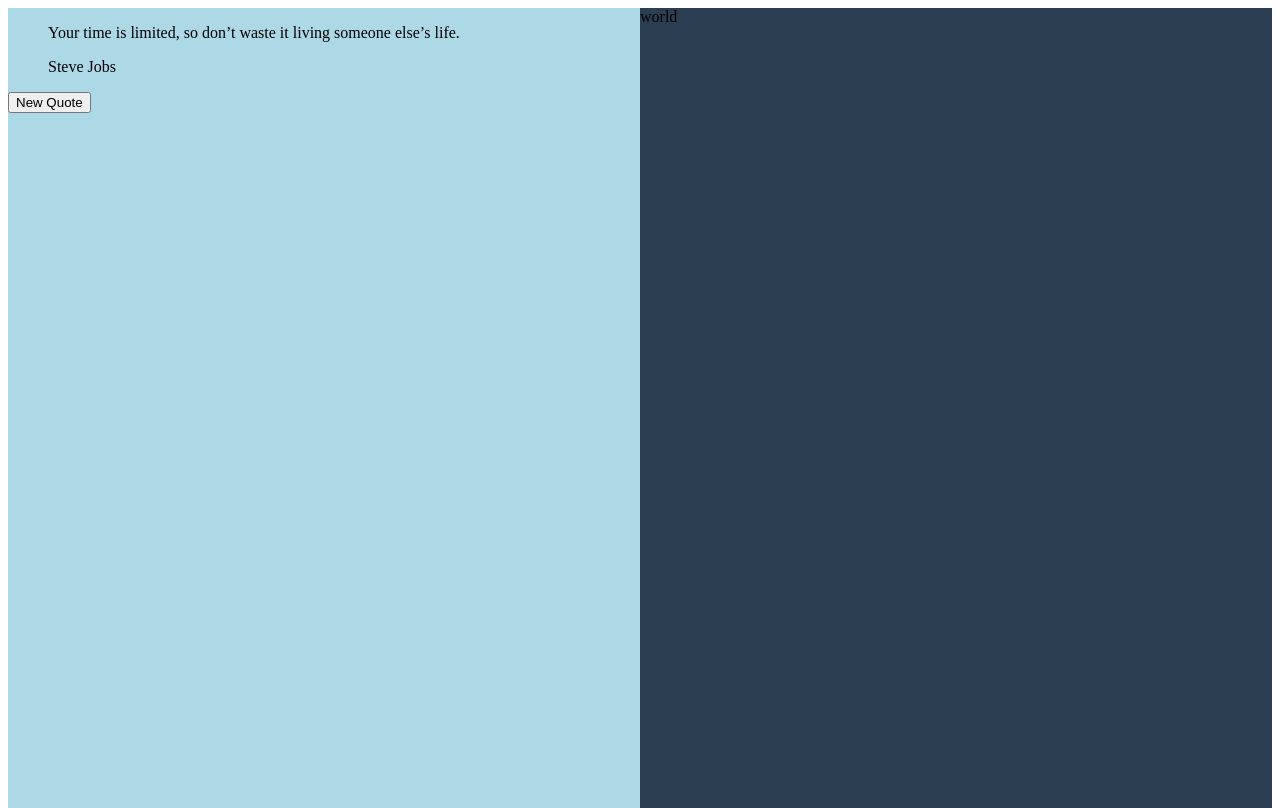
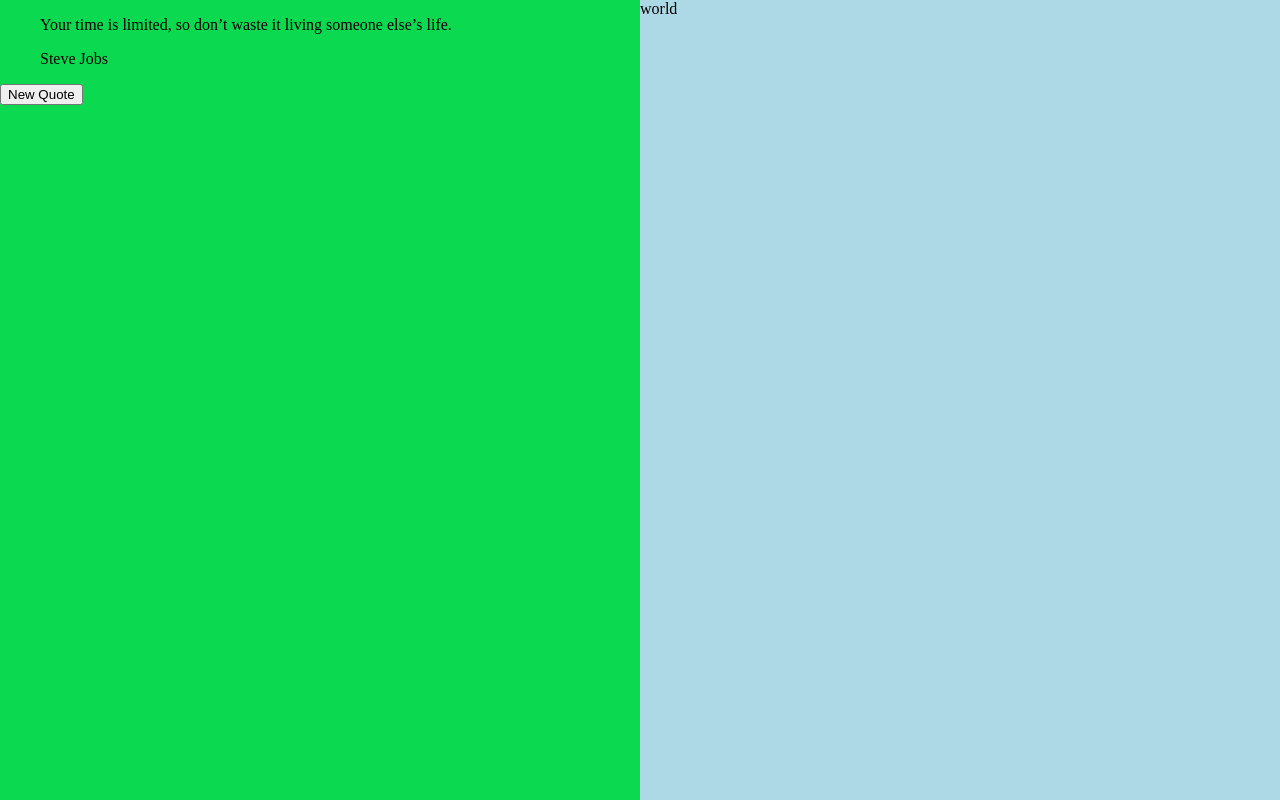
Before and after one commit to stw1/homepage_half_and_half, a website: page builds/development/index.html in a window 1280 px wide. Drawn offline with nearby package versions, Linux system fonts and the light colour scheme.

Commit message:
flex layout

```diff
--- a/builds/development/css/layout.css
+++ b/builds/development/css/layout.css
@@ -1,18 +1,30 @@
-.wrap {
-    width: 100%;
-    overflow:auto;
+html,
+body,
+.full-screen {
+    height: 100%;
 }
 
-.fleft {
-    float:left;
-    width: 50%;
-    height: 800px;
-	background:lightblue;
+body {
+    margin: 0;
 }
 
-.fright {
-	float: right;
-    width: 50%;
-    height: 800px;
-    background:#2C3E52;
+
+.flex-container {
+    display: flex;
+    width: 100%;
+    height: 100%;
+    max-height: 100%;
 }
+.left-container {
+    flex: 1 1 auto;
+    min-height: 100%;
+    max-width: 50%;
+    background: #0BDA51;
+}
+.right-container {
+    flex: 1 1 auto;
+    height: 100%;
+    min-height: 100%;
+    max-width: 50%;
+    background: lightblue;
+}
--- a/builds/development/index.html
+++ b/builds/development/index.html
@@ -11,8 +11,8 @@
 		<link rel="stylesheet" href="css/layout.css">
 	</head>
 	<body>
-		<div class="'"wrap">
-		    <div class="fleft">
+		<div class="flex-container">
+		    <div class="left-container">
 		    	<section>
                   <div class="container">
                     <div class="row">
@@ -27,7 +27,7 @@
                   </div>
 				</section>
 		    </div>
-		    <div class="fright">
+		    <div class="right-container">
 		    	world
 		    </div>
 		</div>
```
